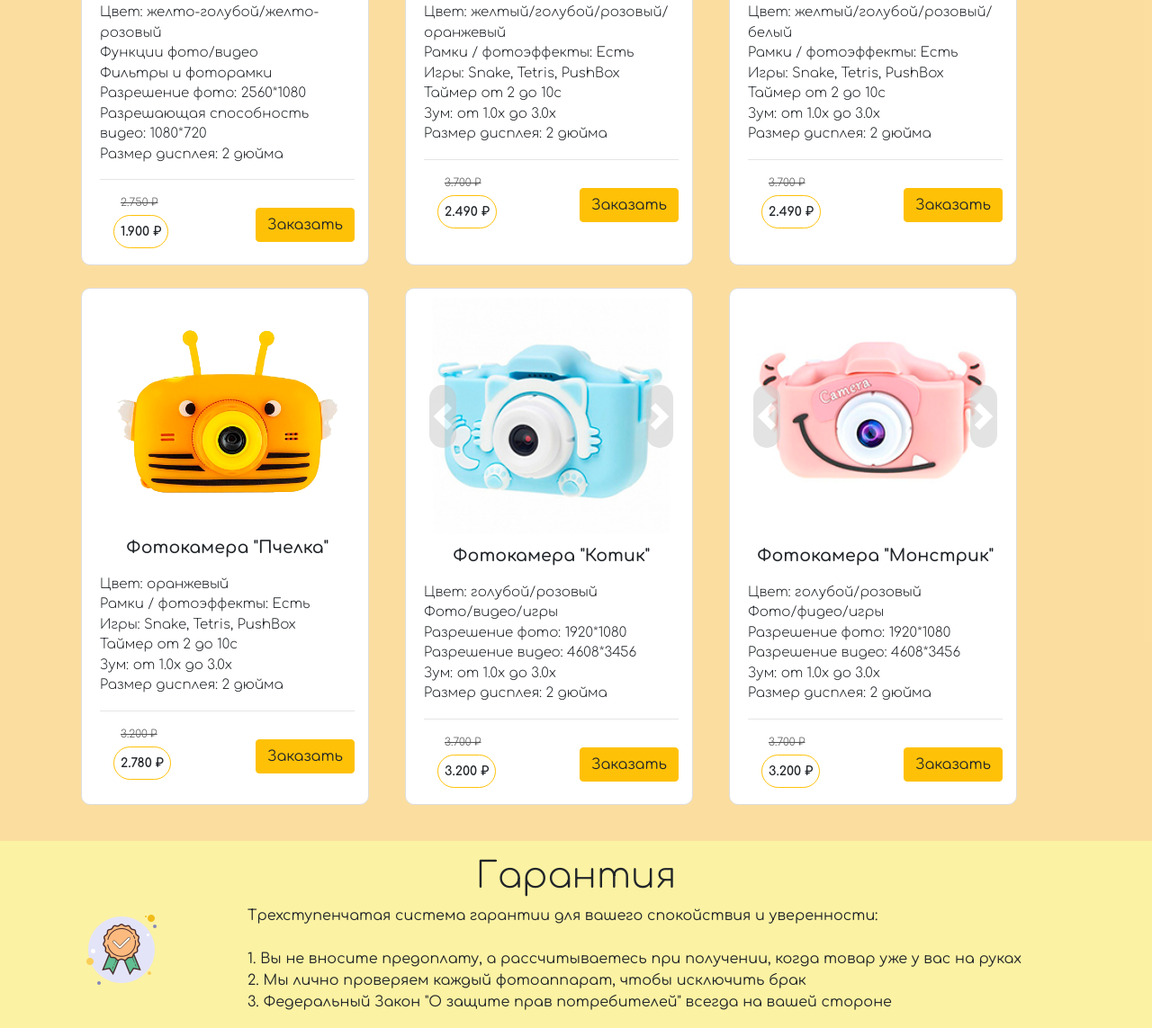
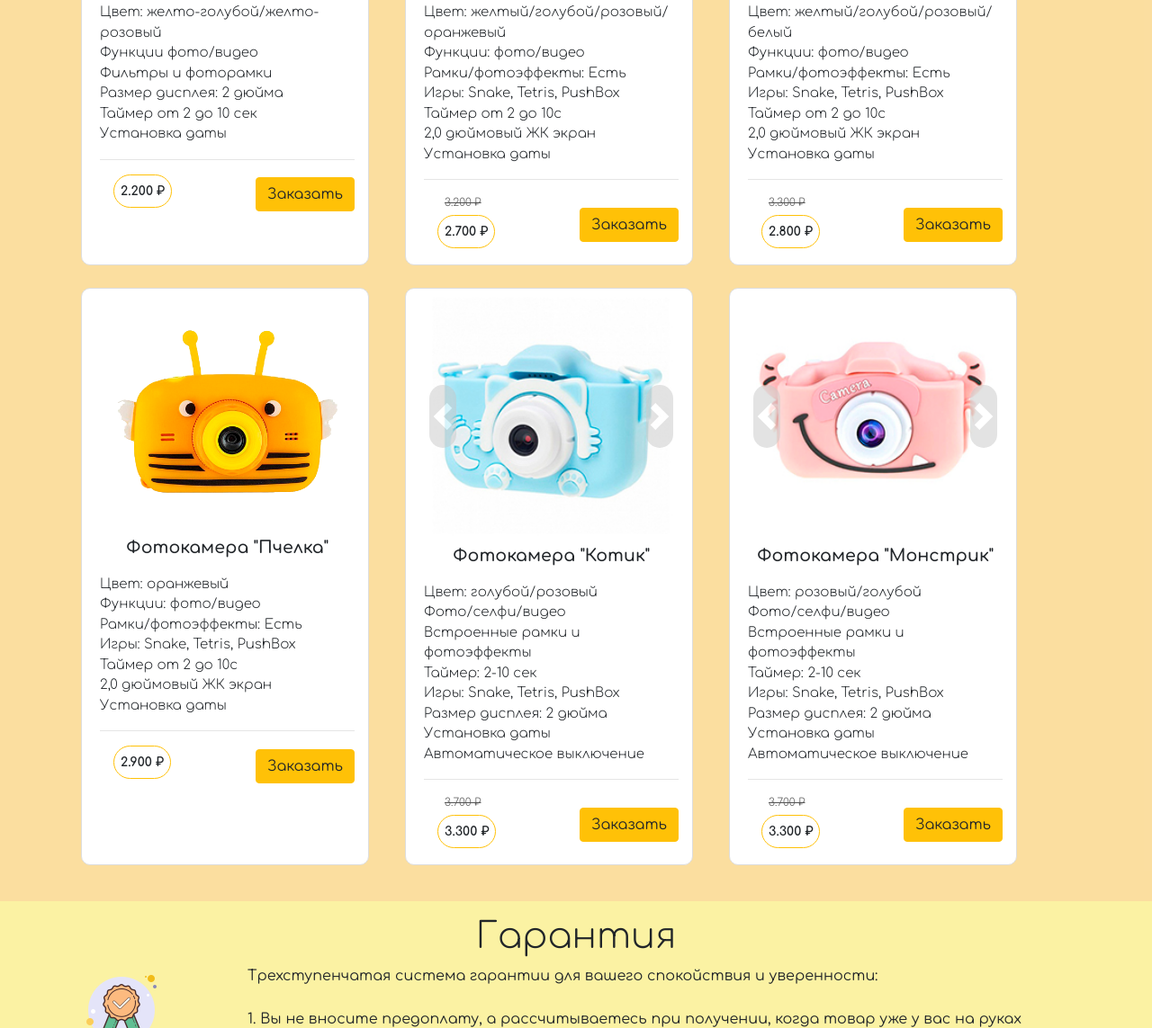
Before and after one commit to ss-stolyarova/ss-stolyarova.github.io, a plain HTML site: page index.html in a window 1280 px wide. Shown: the part 1319-2462 px from the top of the page at 90% size. Drawn offline with nearby package versions, Linux system fonts and the light colour scheme; a script that the page names is missing.

Commit message:
Add files via upload

```diff
--- a/index.html
+++ b/index.html
@@ -170,15 +170,15 @@
               <li>Цвет: желто-голубой/желто-розовый</li>
               <li>Функции фото/видео</li>
               <li>Фильтры и фоторамки</li>
-              <li>Разрешение фото: 2560*1080</li>
-              <li>Разрешающая способность видео: 1080*720</li>
               <li>Размер дисплея: 2 дюйма</li>
+              <li>Таймер от 2 до 10 сек</li>
+              <li>Установка даты</li>
             </ul>
             <hr>
             <div class="catalog__card__footer">
               <div class="catalog__card__prices">
-                <div class="catalog__card__old">2.750 ₽</div>
-                <div class="catalog__card__new">1.900 ₽</div>
+                <!-- <div class="catalog__card__old">2.650 ₽</div> -->
+                <div class="catalog__card__new">2.200 ₽</div>
               </div>
               <button type="button" class="btn btn-warning btn_order" data-toggle="modal" data-target="#order">Заказать</button>
 
@@ -213,17 +213,18 @@
             <div class="catalog__card__subtitle">Фотокамера "Медвежонок"</div>
             <ul class="catalog__card__descr">
               <li>Цвет: желтый/голубой/розовый/оранжевый</li>
-              <li>Рамки / фотоэффекты: Есть</li>
+              <li>Функции: фото/видео</li>
+              <li>Рамки/фотоэффекты: Есть</li>
               <li>Игры: Snake, Tetris, PushBox</li>
               <li>Таймер от 2 до 10с</li>
-              <li>Зум: от 1.0x до 3.0x</li>
-              <li>Размер дисплея: 2 дюйма</li>
+              <li>2,0 дюймовый ЖК экран</li>
+              <li>Установка даты</li>
             </ul>
             <hr>
             <div class="catalog__card__footer">
               <div class="catalog__card__prices">
-                <div class="catalog__card__old">3.700 ₽</div>
-                <div class="catalog__card__new">2.490 ₽</div>
+                <div class="catalog__card__old">3.200 ₽</div>
+                <div class="catalog__card__new">2.700 ₽</div>
               </div>
               <button type="button" class="btn btn-warning btn_order" data-toggle="modal" data-target="#order">Заказать</button>
 
@@ -258,17 +259,18 @@
             <div class="catalog__card__subtitle">Фотокамера "Зайка"</div>
             <ul class="catalog__card__descr">
               <li>Цвет: желтый/голубой/розовый/белый</li>
-              <li>Рамки / фотоэффекты: Есть</li>
+              <li>Функции: фото/видео</li>
+              <li>Рамки/фотоэффекты: Есть</li>
               <li>Игры: Snake, Tetris, PushBox</li>
               <li>Таймер от 2 до 10с</li>
-              <li>Зум: от 1.0x до 3.0x</li>
-              <li>Размер дисплея: 2 дюйма</li>
+              <li>2,0 дюймовый ЖК экран</li>
+              <li>Установка даты</li>
             </ul>
             <hr>
             <div class="catalog__card__footer">
               <div class="catalog__card__prices">
-                <div class="catalog__card__old">3.700 ₽</div>
-                <div class="catalog__card__new">2.490 ₽</div>
+                <div class="catalog__card__old">3.300 ₽</div>
+                <div class="catalog__card__new">2.800 ₽</div>
               </div>
               <button type="button" class="btn btn-warning btn_order" data-toggle="modal" data-target="#order">Заказать</button>
 
@@ -280,17 +282,18 @@
             <div class="catalog__card__subtitle">Фотокамера "Пчелка"</div>
             <ul class="catalog__card__descr">
               <li>Цвет: оранжевый</li>
-              <li>Рамки / фотоэффекты: Есть</li>
+              <li>Функции: фото/видео</li>
+              <li>Рамки/фотоэффекты: Есть</li>
               <li>Игры: Snake, Tetris, PushBox</li>
               <li>Таймер от 2 до 10с</li>
-              <li>Зум: от 1.0x до 3.0x</li>
-              <li>Размер дисплея: 2 дюйма</li>
+              <li>2,0 дюймовый ЖК экран</li>
+              <li>Установка даты</li>
             </ul>
             <hr>
             <div class="catalog__card__footer">
               <div class="catalog__card__prices">
-                <div class="catalog__card__old">3.200 ₽</div>
-                <div class="catalog__card__new">2.780 ₽</div>
+                <!-- <div class="catalog__card__old">3.200 ₽</div> -->
+                <div class="catalog__card__new">2.900 ₽</div>
               </div>
               <button type="button" class="btn btn-warning btn_order" data-toggle="modal" data-target="#order">Заказать</button>
 
@@ -319,17 +322,19 @@
             <div class="catalog__card__subtitle">Фотокамера "Котик"</div>
             <ul class="catalog__card__descr">
               <li>Цвет: голубой/розовый</li>
-              <li>Фото/видео/игры</li>
-              <li>Разрешение фото: 1920*1080</li>
-              <li>Разрешение видео: 4608*3456</li>
-              <li>Зум: от 1.0x до 3.0x</li>
+              <li>Фото/селфи/видео</li>
+              <li>Встроенные рамки и фотоэффекты</li>
+              <li>Таймер: 2-10 сек</li>
+              <li>Игры: Snake, Tetris, PushBox</li>
               <li>Размер дисплея: 2 дюйма</li>
+              <li>Установка даты</li>
+              <li>Автоматическое выключение</li>
             </ul>
             <hr>
             <div class="catalog__card__footer">
               <div class="catalog__card__prices">
                 <div class="catalog__card__old">3.700 ₽</div>
-                <div class="catalog__card__new">3.200 ₽</div>
+                <div class="catalog__card__new">3.300 ₽</div>
               </div>
               <button type="button" class="btn btn-warning btn_order" data-toggle="modal" data-target="#order">Заказать</button>
 
@@ -358,18 +363,20 @@
             </div>
             <div class="catalog__card__subtitle">Фотокамера "Монстрик"</div>
             <ul class="catalog__card__descr">
-              <li>Цвет: голубой/розовый</li>
-              <li>Фото/фидео/игры</li>
-              <li>Разрешение фото: 1920*1080</li>
-              <li>Разрешение видео: 4608*3456</li>
-              <li>Зум: от 1.0x до 3.0x</li>
+              <li>Цвет: розовый/голубой</li>
+              <li>Фото/селфи/видео</li>
+              <li>Встроенные рамки и фотоэффекты</li>
+              <li>Таймер: 2-10 сек</li>
+              <li>Игры: Snake, Tetris, PushBox</li>
               <li>Размер дисплея: 2 дюйма</li>
+              <li>Установка даты</li>
+              <li>Автоматическое выключение</li>
             </ul>
             <hr>
             <div class="catalog__card__footer">
               <div class="catalog__card__prices">
                 <div class="catalog__card__old">3.700 ₽</div>
-                <div class="catalog__card__new">3.200 ₽</div>
+                <div class="catalog__card__new">3.300 ₽</div>
               </div>
               <button type="button" class="btn btn-warning btn_order" data-toggle="modal" data-target="#order">Заказать</button>
 
```
